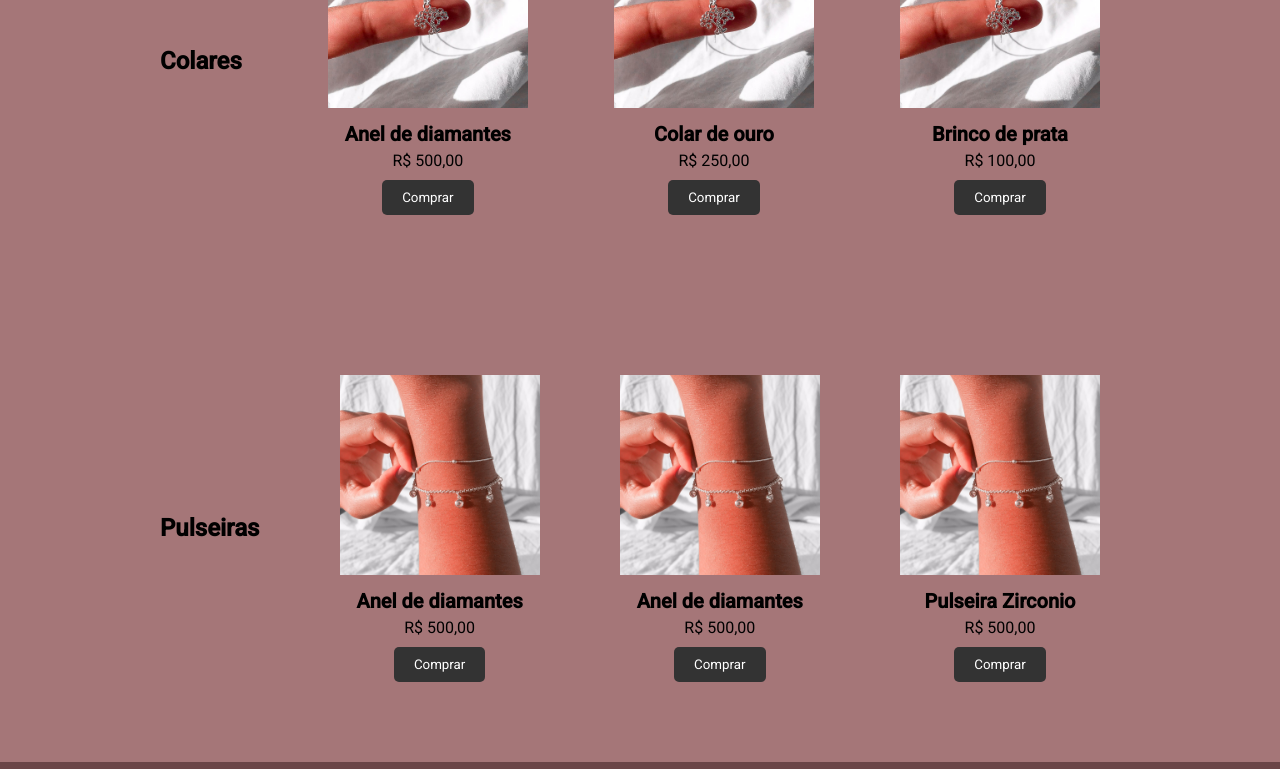
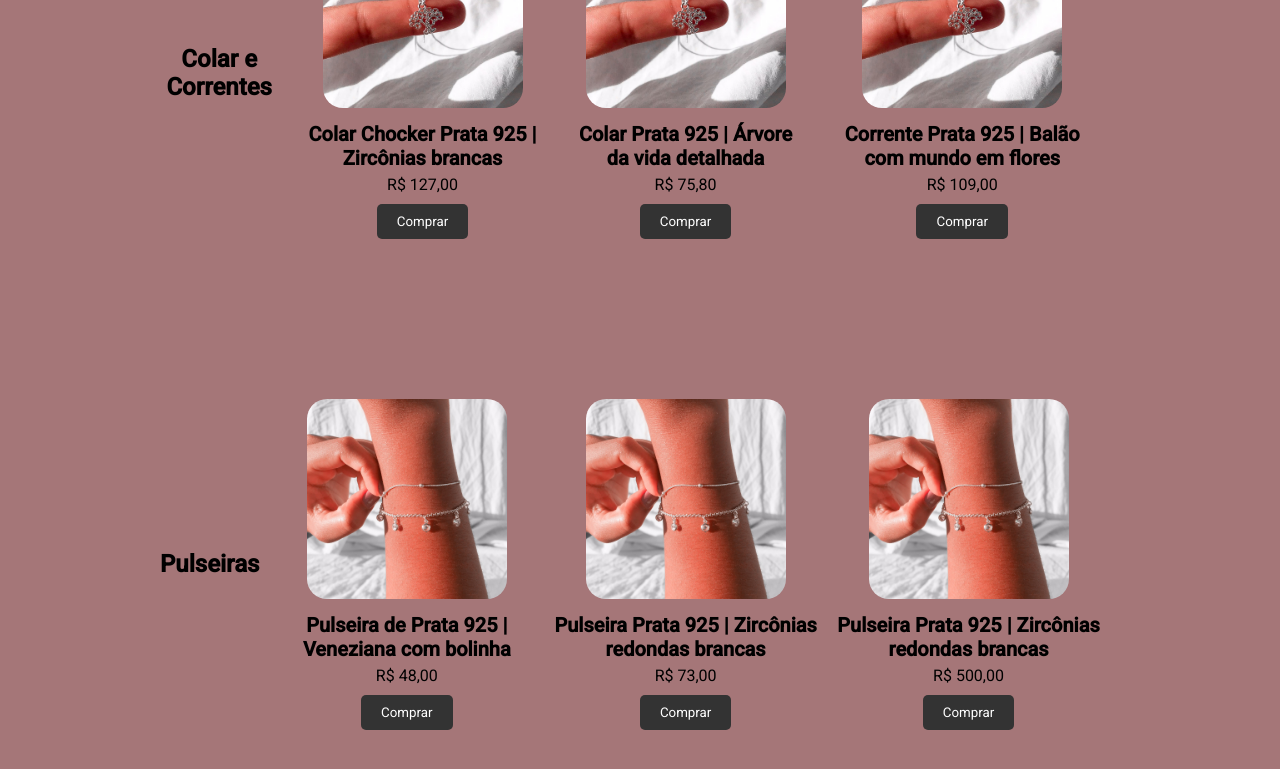
Before and after one commit to esdrascj/Catalogo-PraTi925, a plain HTML site: page index.html in a window 1280 px wide. Shown: the part 3150-3919 px from the top of the page. Drawn offline with Linux system fonts and the light colour scheme.

Commit message:
commit border nas imagens dos produtos

```diff
--- a/index.html
+++ b/index.html
@@ -112,21 +112,27 @@
           <img src="brinco/brinco_tres_coracoes.jpg" alt="Joia 3">
           <h3>Brinco de prata</h3>
           <p>R$ 100,00</p>
+          <a href="https://api.whatsapp.com/send?phone=557196941966&text=Olá,%20Vi%20o%20produto:%20Argola%20zirconia%20no%20site,%20aguardo%20mais%20informações%20pois%20tenho%20interesse.">
             <button>Comprar</button>
+          </a>
         </div>
 
         <div class="produto" data-categoria="brinco">
           <img src="brinco/brinco_tres_coracoes.jpg" alt="Joia 3">
           <h3>Brinco de prata</h3>
           <p>R$ 100,00</p>
+          <a href="https://api.whatsapp.com/send?phone=557196941966&text=Olá,%20Vi%20o%20produto:%20Argola%20zirconia%20no%20site,%20aguardo%20mais%20informações%20pois%20tenho%20interesse.">
             <button>Comprar</button>
+          </a>
         </div>
 
         <div class="produto" data-categoria="brinco">
           <img src="brinco/brinco_tres_coracoes.jpg" alt="Joia 3">
           <h3>Brinco de prata</h3>
           <p>R$ 100,00</p>
+          <a href="https://api.whatsapp.com/send?phone=557196941966&text=Olá,%20Vi%20o%20produto:%20Argola%20zirconia%20no%20site,%20aguardo%20mais%20informações%20pois%20tenho%20interesse.">
             <button>Comprar</button>
+          </a>
         </div>
       </section>
 
@@ -136,45 +142,57 @@
           <img src="argola/argola_coracao.jpg" alt="Joia 2">
           <h3>Colar de ouro</h3>
           <p>R$ 250,00</p>
+          <a href="https://api.whatsapp.com/send?phone=557196941966&text=Olá,%20Vi%20o%20produto:%20Argola%20zirconia%20no%20site,%20aguardo%20mais%20informações%20pois%20tenho%20interesse.">
             <button>Comprar</button>
+          </a>
         </div>
 
         <div class="produto" data-categoria="colar">
           <img src="argola/argola_coracao.jpg" alt="Joia 2">
           <h3>Colar de ouro</h3>
           <p>R$ 250,00</p>
+          <a href="https://api.whatsapp.com/send?phone=557196941966&text=Olá,%20Vi%20o%20produto:%20Argola%20zirconia%20no%20site,%20aguardo%20mais%20informações%20pois%20tenho%20interesse.">
             <button>Comprar</button>
+          </a>
         </div>
 
         <div class="produto" data-categoria="colar">
           <img src="argola/argola_coracao.jpg" alt="Joia 2">
           <h3>Colar de ouro</h3>
           <p>R$ 250,00</p>
+          <a href="https://api.whatsapp.com/send?phone=557196941966&text=Olá,%20Vi%20o%20produto:%20Argola%20zirconia%20no%20site,%20aguardo%20mais%20informações%20pois%20tenho%20interesse.">
             <button>Comprar</button>
+          </a>
         </div>
       </section>
 
       <section class="texto-principal">
-        <h2 class="texto-principal-title">Colares</h2>
+        <h2 class="texto-principal-title">Colar e Correntes</h2>
         <div class="produto" data-categoria="anel">
           <img src="colar/colar_arvore.jpg" alt="Joia 1">
-          <h3>Anel de diamantes</h3>
-          <p>R$ 500,00</p>
+          <h3>Colar Chocker Prata 925 | Zircônias brancas</h3>
+          <p>R$ 127,00</p>
+          <a href="https://api.whatsapp.com/send?phone=557196941966&text=Olá,%20Vi%20o%20produto:%20Argola%20zirconia%20no%20site,%20aguardo%20mais%20informações%20pois%20tenho%20interesse.">
             <button>Comprar</button>
+          </a>
         </div>
 
         <div class="produto" data-categoria="colar">
           <img src="colar/colar_arvore.jpg" alt="Joia 2">
-          <h3>Colar de ouro</h3>
-          <p>R$ 250,00</p>
+          <h3>Colar Prata 925 | Árvore da vida detalhada</h3>
+          <p>R$ 75,80</p>
+          <a href="https://api.whatsapp.com/send?phone=557196941966&text=Olá,%20Vi%20o%20produto:%20Argola%20zirconia%20no%20site,%20aguardo%20mais%20informações%20pois%20tenho%20interesse.">
             <button>Comprar</button>
+          </a>
         </div>
 
         <div class="produto" data-categoria="brinco">
           <img src="colar/colar_arvore.jpg" alt="Joia 3">
-          <h3>Brinco de prata</h3>
-          <p>R$ 100,00</p>
+          <h3>Corrente Prata 925 | Balão com mundo em flores</h3>
+          <p>R$ 109,00</p>
+          <a href="https://api.whatsapp.com/send?phone=557196941966&text=Olá,%20Vi%20o%20produto:%20Argola%20zirconia%20no%20site,%20aguardo%20mais%20informações%20pois%20tenho%20interesse.">
             <button>Comprar</button>
+          </a>
         </div>
       </section>
 
@@ -182,21 +200,25 @@
         <h2 class="texto-principal-title">Pulseiras</h2>
         <div class="produto" data-categoria="anel">
           <img src="pulseira/pulseira_veneziana.jpg" alt="Joia 1">
-          <h3>Anel de diamantes</h3>
-          <p>R$ 500,00</p>
+          <h3>Pulseira de Prata 925 | Veneziana com bolinha</h3>
+          <p>R$ 48,00</p>
+          <a href="https://api.whatsapp.com/send?phone=557196941966&text=Olá,%20Vi%20o%20produto:%20Argola%20zirconia%20no%20site,%20aguardo%20mais%20informações%20pois%20tenho%20interesse.">
             <button>Comprar</button>
+          </a>
         </div>
 
         <div class="produto" data-categoria="anel">
           <img src="pulseira/pulseira_veneziana.jpg" alt="Joia 1">
-          <h3>Anel de diamantes</h3>
-          <p>R$ 500,00</p>
+          <h3>Pulseira Prata 925 | Zircônias redondas brancas</h3>
+          <p>R$ 73,00</p>
+          <a href="https://api.whatsapp.com/send?phone=557196941966&text=Olá,%20Vi%20o%20produto:%20Argola%20zirconia%20no%20site,%20aguardo%20mais%20informações%20pois%20tenho%20interesse.">
             <button>Comprar</button>
+          </a>
         </div>
 
         <div class="produto" data-categoria="anel">
           <img src="pulseira/pulseira_veneziana.jpg" alt="Joia 1">
-          <h3>Pulseira Zirconio</h3>
+          <h3>Pulseira Prata 925 | Zircônias redondas brancas</h3>
           <p>R$ 500,00</p>
           <a href="https://api.whatsapp.com/send?phone=557196941966&text=Olá,%20Vi%20o%20produto:%20Argola%20zirconia%20no%20site,%20aguardo%20mais%20informações%20pois%20tenho%20interesse.">
             <button>Comprar</button>
--- a/style.css
+++ b/style.css
@@ -151,21 +151,6 @@ main section{
 
 /*final da seção com icones e informativos*/
 
-/*seção texto seja uma brilhosa*/
-.box-brilhosa{
-  width: 80%;
-  margin: 0 auto; /* Centralizar horizontalmente */
-  text-align: center; /* Centralizar o conteúdo do contêiner */
-  height: 1vh; /* altura da janela de visualização */
-}
-
-.box-brilhosa-title{
-
-  font-size: 50px;
-  display: flex;
-  justify-content: center;
-}
-/*final da seção texto seja  uma brilhosa*/
 /*inicio da seção com as imagens e bordas*/
 .img-pecas{
   background-color: #fff;
@@ -239,6 +224,7 @@ main section{
     height: 200px;
     object-fit: cover;
     margin-bottom: 10px;
+    border-radius: 20px;
 }
 
 .produto h3 {
```
Lines whose indentation alone changed are shown as unchanged.
